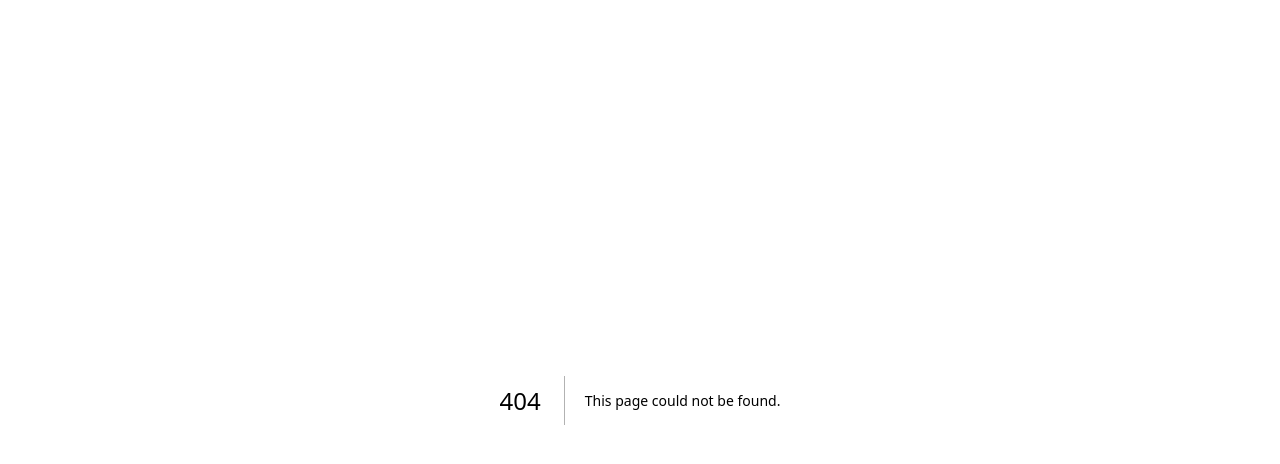
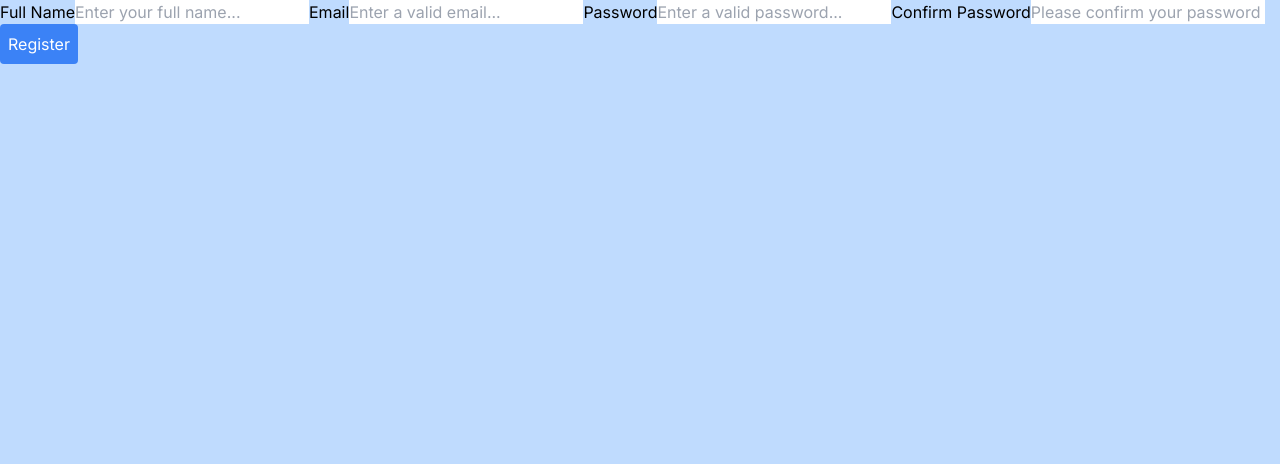
Before and after one commit to brunoFernandes21/books-app, a Next.js app: page /register in a window 1280 px wide. Before the commit this address had no page. Shown: the top 464 px of the page. Built offline with nearby package versions, Linux system fonts and the light colour scheme.

Commit message:
try to register a user

```diff
--- /dev/null
+++ b/app/components/LandingPage.jsx
@@ -0,0 +1,24 @@
+import Image from "next/image";
+import landingPageImage from "../../public/images/landingPageImage.png"
+import Link from "next/link";
+const LandingPage = () => {
+  return (
+    <section className=" flex justify-center items-center flex-col p-4 m-auto">
+      <h1>Welcome to my books</h1>
+      {/* add image below */}
+      <div className="bg-white rounded shadow-md">
+      <Image src={landingPageImage} width={250} height={250} alt="a stack of books" />
+      </div>
+      <p>
+        Keep track of current reads, find new favourites and connect with
+        friends
+      </p>
+      <div className="flex gap-4 mt-4">
+        <Link href="/login" className="bg-blue-500 p-2 rounded text-white">Login</Link>
+        <Link href="/register" className="bg-blue-500 p-2 rounded text-white"> Register</Link>
+      </div>
+    </section>
+  );
+};
+
+export default LandingPage;
--- /dev/null
+++ b/app/components/Navbar.jsx
@@ -0,0 +1,8 @@
+
+const Navbar = () => {
+  return (
+    <nav className="border border-blue-700 p-4">Navbar</nav>
+  )
+}
+
+export default Navbar
--- a/app/firebase/config.js
+++ b/app/firebase/config.js
@@ -14,4 +14,4 @@ const firebaseConfig = {
 };
 
 // Initialize Firebase
-const app = initializeApp(firebaseConfig);
+export const app = initializeApp(firebaseConfig);
--- a/app/layout.jsx
+++ b/app/layout.jsx
@@ -1,3 +1,4 @@
+import Navbar from './components/Navbar'
 import './globals.css'
 import { Inter } from 'next/font/google'
 
@@ -10,7 +11,8 @@ export const metadata = {
 export default function RootLayout({ children }) {
   return (
     <html lang="en">
-      <body className={inter.className}>
+      <body className={`${inter.className} bg-blue-200`}>
+        {/* <Navbar/> */}
         <main>
         {children}
         </main>
--- /dev/null
+++ b/app/login/page.jsx
@@ -0,0 +1,8 @@
+
+const LoginPage = () => {
+  return (
+    <div>LoginPage</div>
+  )
+}
+
+export default LoginPage
--- a/app/page.jsx
+++ b/app/page.jsx
@@ -1,8 +1,9 @@
+import LandingPage from "./components/LandingPage";
 
 export default function Home() {
   return (
     <main>
-      <h1>Hello</h1>
+      <LandingPage/>
     </main>
   )
 }
--- /dev/null
+++ b/app/register/page.jsx
@@ -0,0 +1,61 @@
+"use client"
+import { useState } from "react"
+import app from "../firebase/config";
+import { createUserWithEmailAndPassword, getAuth } from "firebase/auth";
+import { useRouter } from 'next/navigation'
+const auth = getAuth(app);
+
+const RegisterPage = () => {
+
+  const [formData, setFormData] = useState({
+    fullName: "", email: "", password: "", confirmPassword: ""
+  })
+
+  const handleChange = (event) => {
+
+    setFormData((previousFormData) => {
+      const {name, value} = event.target
+      return {
+        ...previousFormData,
+        [name]: value
+      }
+    })
+  }
+  let router = useRouter()
+  const handleSubmit = async (event) => {
+    event.preventDefault()
+
+    const email = formData.email
+    const password = formData.password
+    if(formData.password === formData.confirmPassword){
+      try {
+        const response = await createUserWithEmailAndPassword(auth, email, password)
+        router.push('/')
+      } catch (error) {
+        console.log(error)
+      }
+    }
+
+  }
+
+
+  return (
+    <form onSubmit={handleSubmit}>
+      <label htmlFor="fullName">Full Name</label>
+      <input type="text" id="fullName" name="fullName" value={formData.fullName} placeholder="Enter your full name..." onChange={handleChange} required />
+
+      <label htmlFor="email">Email</label>
+      <input type="text" id="email" name="email" value={formData.email} placeholder="Enter a valid email..." onChange={handleChange}  required />
+
+      <label htmlFor="password">Password</label>
+      <input type="password" id="password" name="password" value={formData.password} placeholder="Enter a valid password..." onChange={handleChange}  required />
+
+      <label htmlFor="confirmPassword">Confirm Password</label>
+      <input type="password" id="confirmPassword" name="confirmPassword" value={formData.confirmPassword} placeholder="Please confirm your password" onChange={handleChange}  required />
+
+      <button className="bg-blue-500 p-2 rounded text-white">Register</button>
+    </form>
+  )
+}
+
+export default RegisterPage
```
Also changed, not shown: public/images/landingPageImage.png (added).
